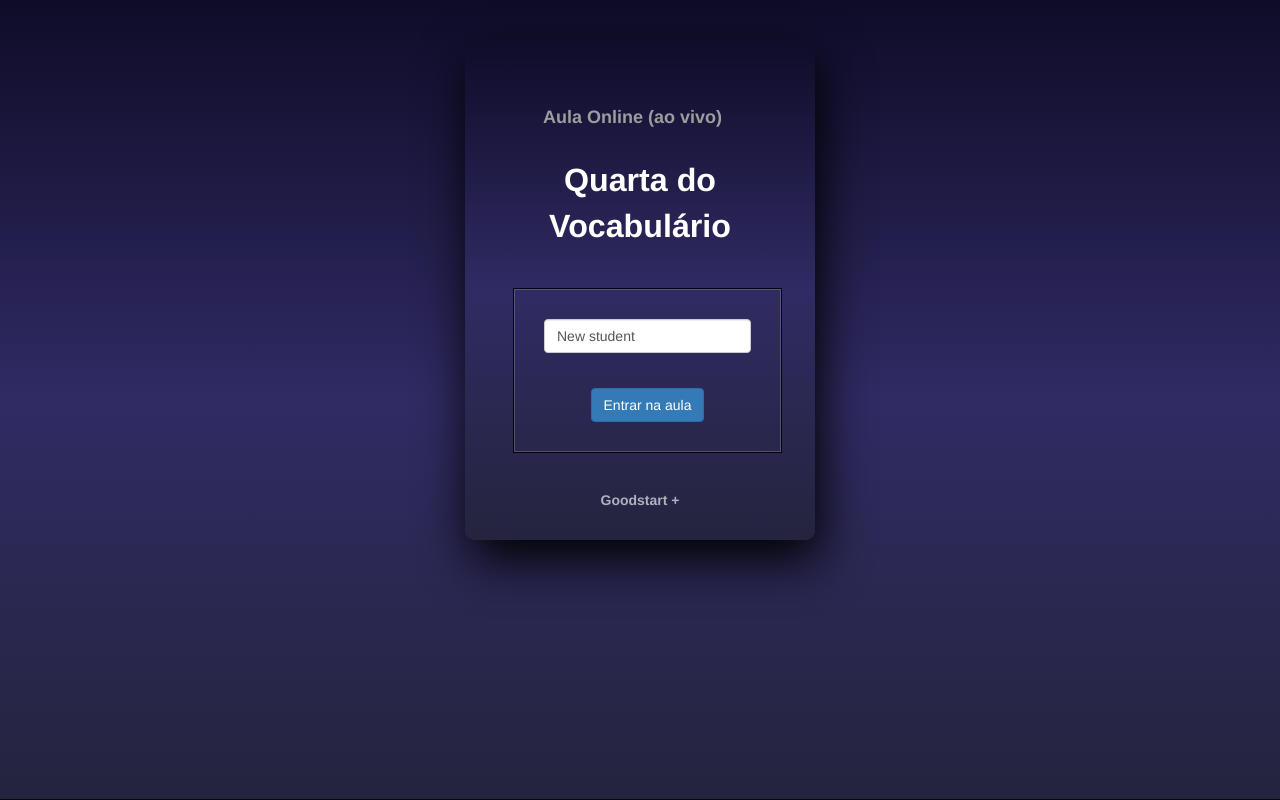
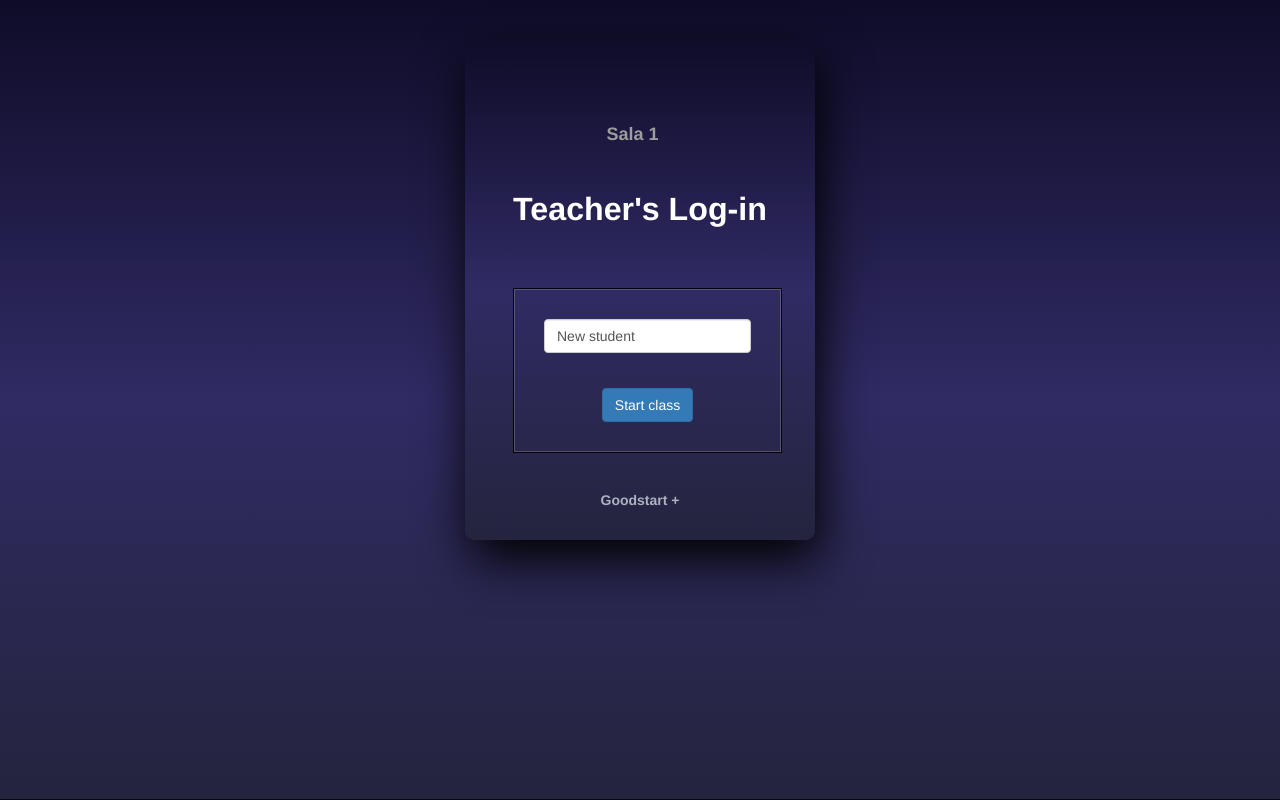
Before and after one commit to goodstartplus/teachersroom, a website: page CDN/index.html in a window 1280 px wide. Drawn offline with nearby package versions, Linux system fonts and the light colour scheme; some packages are replaced by stand-ins of ours; a script that the page names is missing.

Commit message:
Update index.html

```diff
--- a/CDN/index.html
+++ b/CDN/index.html
@@ -4,7 +4,7 @@
 
 
 
-    <title>Quarta do vocabulário - ao vivo</title>
+    <title>Goodstart classroom 1</title>
     <meta charset="utf-8" />
     <link type="text/css" rel="stylesheet" href="https://source.zoom.us/2.15.2/css/bootstrap.css" />
 
@@ -201,9 +201,9 @@ border-radius: 10px;
     <nav id="nav-tool" class="navbar navbar-inverse navbar-fixed-top">
         <div id="aaaa" class="container">
             <div class="navbar-header">
-                <a class="navbar-brand" href="https://goodstart.com.br/area-do-aluno">Aula Online (ao vivo)</a>
+                <a class="navbar-brand">Sala 1</a>
 
-                <a class="navbar-brand3" href="https://goodstart.com.br/area-do-aluno">Quarta do Vocabulário</a>
+                <a class="navbar-brand3" href="https://goodstart.com.br/area-do-aluno">Teacher's Log-in </a>
             </div>
             <div id="navbar" class="websdktest">
                 <form class="navbar-form navbar-right" id="meeting_form">
@@ -226,7 +226,7 @@ border-radius: 10px;
 
                     <div class="form-group">
                         <select id="meeting_role" class="sdk-select">
-                            <option value=0>Attendee</option>
+                            <option value=1>Host</option>
 
                         </select>
                     </div>
@@ -247,7 +247,7 @@ border-radius: 10px;
 
                     <input type="hidden" value="" id="copy_link_value" />
 
-                    <button type="submit" class="btn btn-primary" id="join_meeting">Entrar na aula</button>
+                    <button type="submit" class="btn btn-primary" id="join_meeting">Start class</button>
 
                     <button type="submit" class="btn btn-primary" id="clear_all">Clear</button>
                     <button type="button" link="" onclick="window.copyJoinLink('#copy_join_link')"
```
